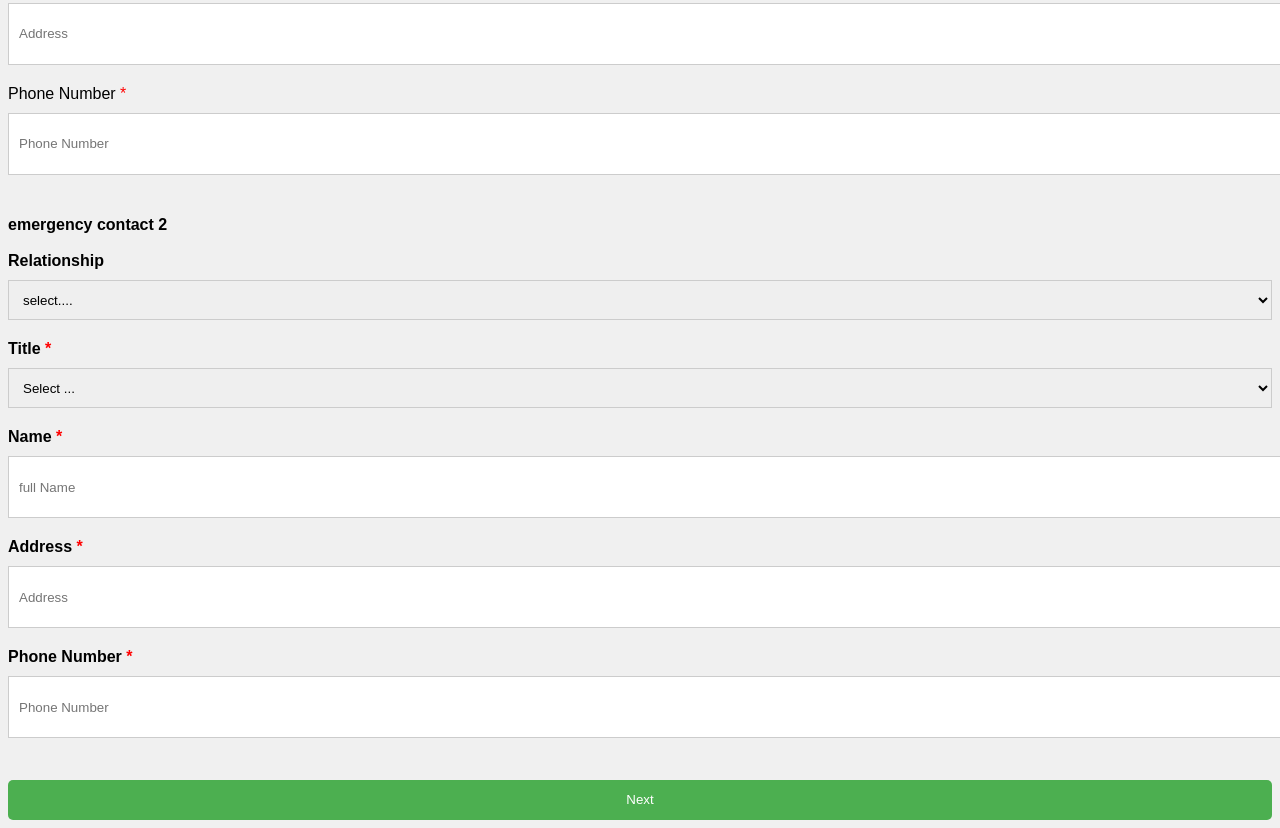
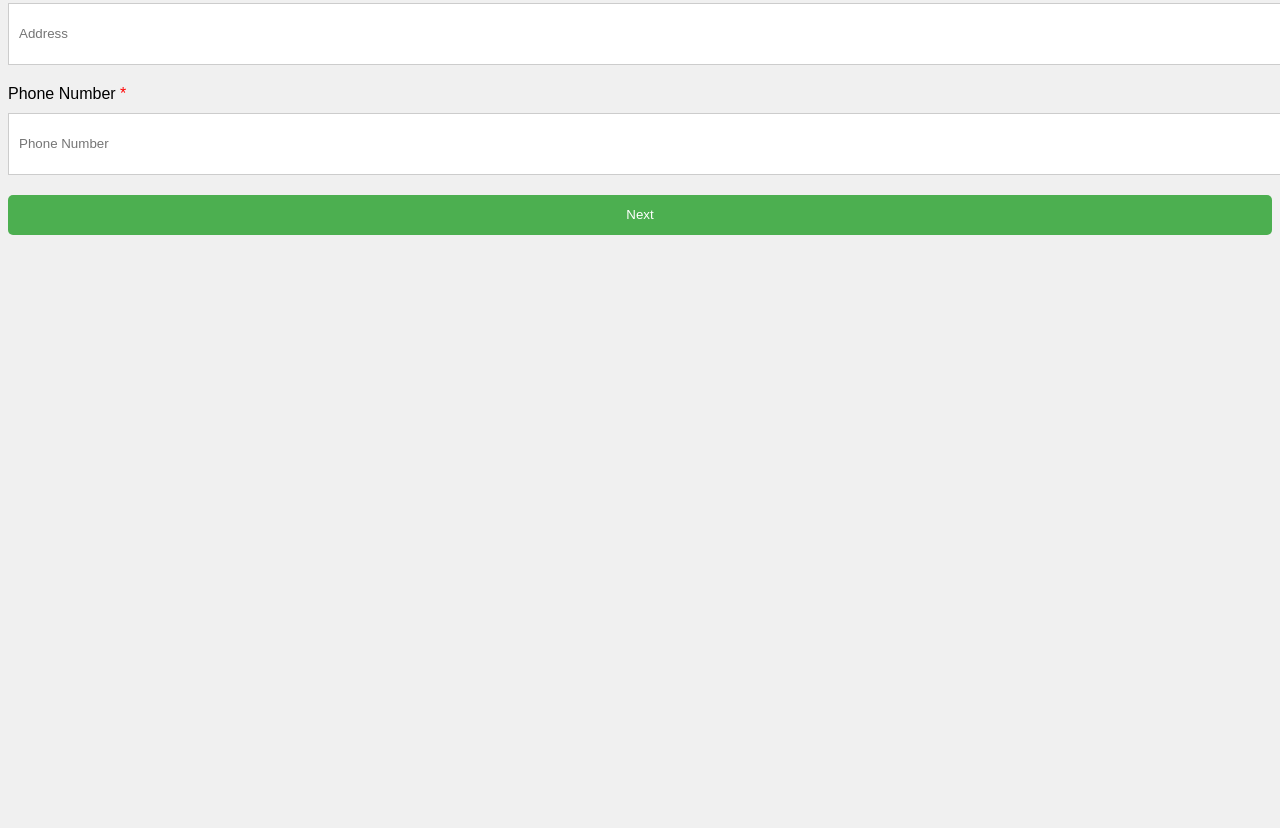
Before and after one commit to SwiftLoanng/SwiftLoan, a plain HTML site: page emergencycontact.html in a window 1280 px wide. Shown: the part 443-1271 px from the top of the page. After the commit the page ends 800 px from the top, so only its background shows below. Drawn offline with Linux system fonts and the light colour scheme.

Commit message:
Update emergencycontact.html

```diff
--- a/emergencycontact.html
+++ b/emergencycontact.html
@@ -83,7 +83,8 @@ scale=1">
 </div>
 </div>
 <div class="row">
-<h4>emergency contact 2 <br /> <br />
+<!--
+    <h4>emergency contact 2 <br /> <br />
 <label class="control-label col-md-4">Relationship</label>
 <div class="col-md-8">
 <select name="kinRelationship" id="kinRelationship" class="form-control input-circle" required>
@@ -126,7 +127,8 @@ scale=1">
 <div class="col-md-8">
 <input type="text" name="KinPhoneNo" class="form-control input-circle" placeholder="Phone Number" value="" onkeypress="return isNumberKey(evt);" maxlength="11" required>
 </div>
-</div>
+</div> -->
+
 <center><center><button type="submit">Next</button>
 </form>
 
```
